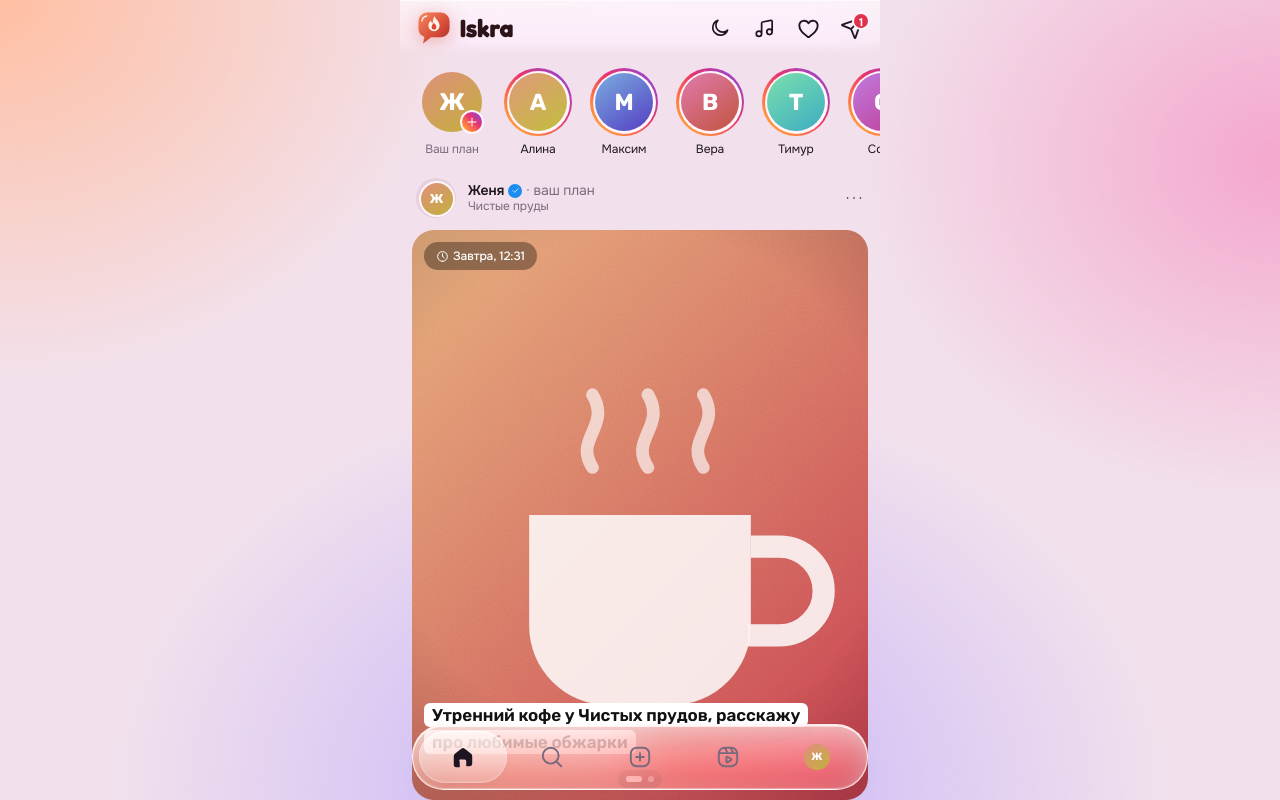
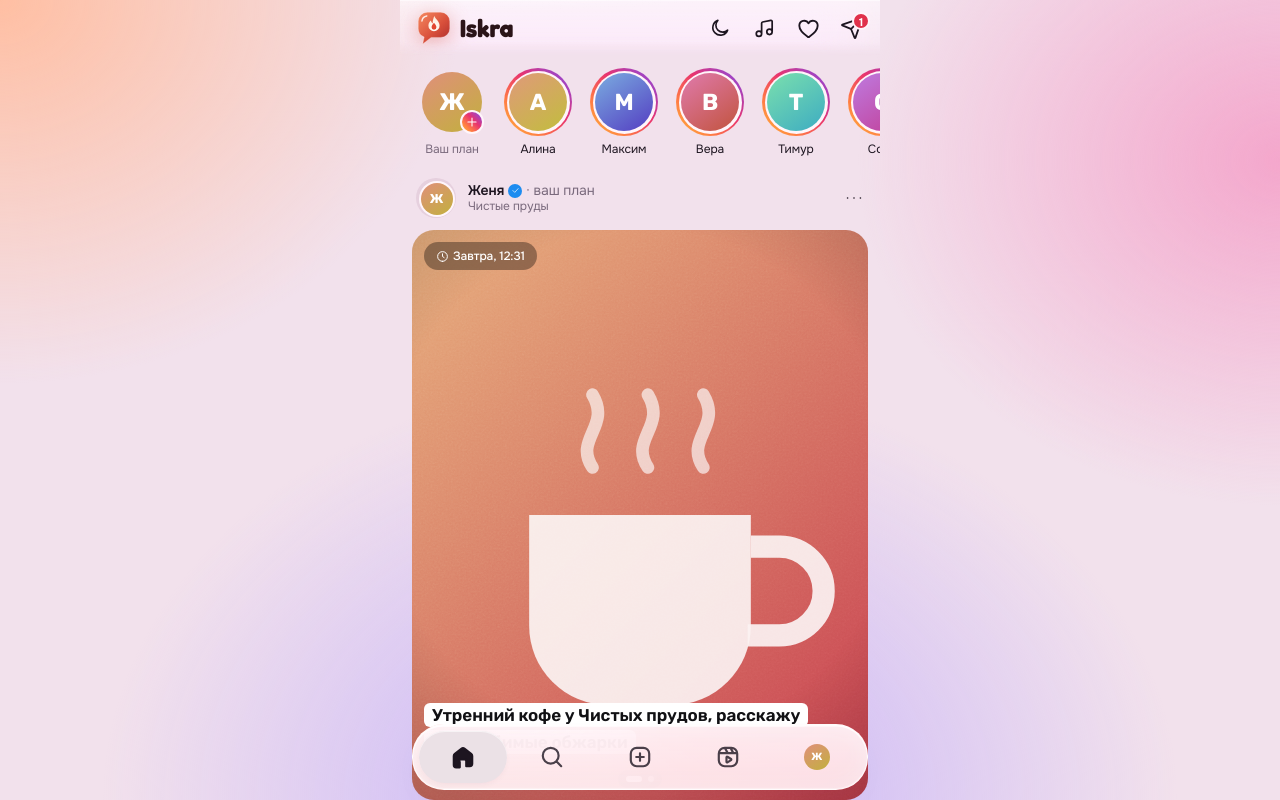
Before and after one commit to steaam1999-wq/shadow-world-game, a React (Vite) app in the folder web/: page / in a window 1280 px wide. Both pictures are taken after a click on the button "Посмотреть без регистрации". Shown: the top 800 px of the page. Built offline with nearby package versions, Linux system fonts and the light colour scheme.

Commit message:
Opaque frosted bottom bar with high-contrast icons
Co-Authored-By: Claude Opus 5.5 <noreply@anthropic.com>
Claude-Session: https://claude.ai/code/session_016gfkdouNqGxAdk8yFqA5C3

```diff
--- a/web/src/App.tsx
+++ b/web/src/App.tsx
@@ -174,7 +174,7 @@ function AppShell({ onSignOut, onAdmin }: { onSignOut: () => void; onAdmin: () =
       )}
 
       {!inChat && (
-        <nav className="glass fixed bottom-[calc(10px+env(safe-area-inset-bottom,0px))] inset-x-3 mx-auto z-30 max-w-[456px] rounded-[32px] p-1.5" aria-label="Разделы">
+        <nav className="glass glass-solid fixed bottom-[calc(10px+env(safe-area-inset-bottom,0px))] inset-x-3 mx-auto z-30 max-w-[456px] rounded-[32px] p-1.5" aria-label="Разделы">
           <ul className="relative grid grid-cols-5">
             {NAV.map((t) => {
               const active = tab === t.id
@@ -183,11 +183,11 @@ function AppShell({ onSignOut, onAdmin }: { onSignOut: () => void; onAdmin: () =
                   <button
                     onClick={() => (t.id === 'create' ? setCreating(true) : (setTab(t.id), setChat(null), setPerson(null)))}
                     aria-current={active ? 'page' : undefined} aria-label={t.label}
-                    className={`relative w-full h-13 grid place-items-center rounded-[26px] cursor-pointer transition duration-300 ${active ? 'text-fg glass-drop' : 'text-muted hover:text-fg'}`}>
+                    className={`relative w-full h-13 grid place-items-center rounded-[26px] cursor-pointer transition duration-300 ${active ? 'text-fg tab-active' : 'text-fg/80 hover:text-fg'}`}>
                     {t.id === 'profile' ? (
                       <span className={`rounded-full ${active ? 'ring-2 ring-fg ring-offset-2 ring-offset-transparent' : ''}`}><Avatar name={me.name} hue={me.hue} src={me.photo} size={26} /></span>
                     ) : (
-                      <Icon name={t.icon} size={26} fill={active && (t.id === 'home')} />
+                      <Icon name={t.icon} size={26} fill={active && (t.id === 'home')} className="tab-icon" />
                     )}
                   </button>
                 </li>
--- a/web/src/index.css
+++ b/web/src/index.css
@@ -189,3 +189,14 @@ h1, h2, h3 { text-wrap: balance; }
 /* Надпись логотипа: тёплый тёмный в светлой теме, кремовая со свечением в тёмной */
 .logo-word { color: var(--logo-word); text-shadow: 0 0 14px var(--logo-glow); font-family: "Fredoka", "Rubik", "Nunito", system-ui, sans-serif; font-weight: 700; letter-spacing: -0.01em; }
 .logo-word > span:last-child { font-size: 1.25em; line-height: 1; }
+
+/* Нижняя панель: плотное матовое стекло без просвета, чёткие значки */
+.glass.glass-solid {
+  background: linear-gradient(180deg, color-mix(in srgb, var(--surface) 94%, transparent), color-mix(in srgb, var(--surface) 88%, transparent));
+}
+.glass.glass-solid::before { opacity: .35; }
+.tab-icon { stroke-width: 2; }
+.tab-active {
+  background: color-mix(in srgb, var(--fg) 9%, var(--surface));
+  box-shadow: inset 0 1px 0 color-mix(in srgb, var(--glass-edge) 70%, transparent), 0 2px 8px -4px var(--glass-shade);
+}
```
